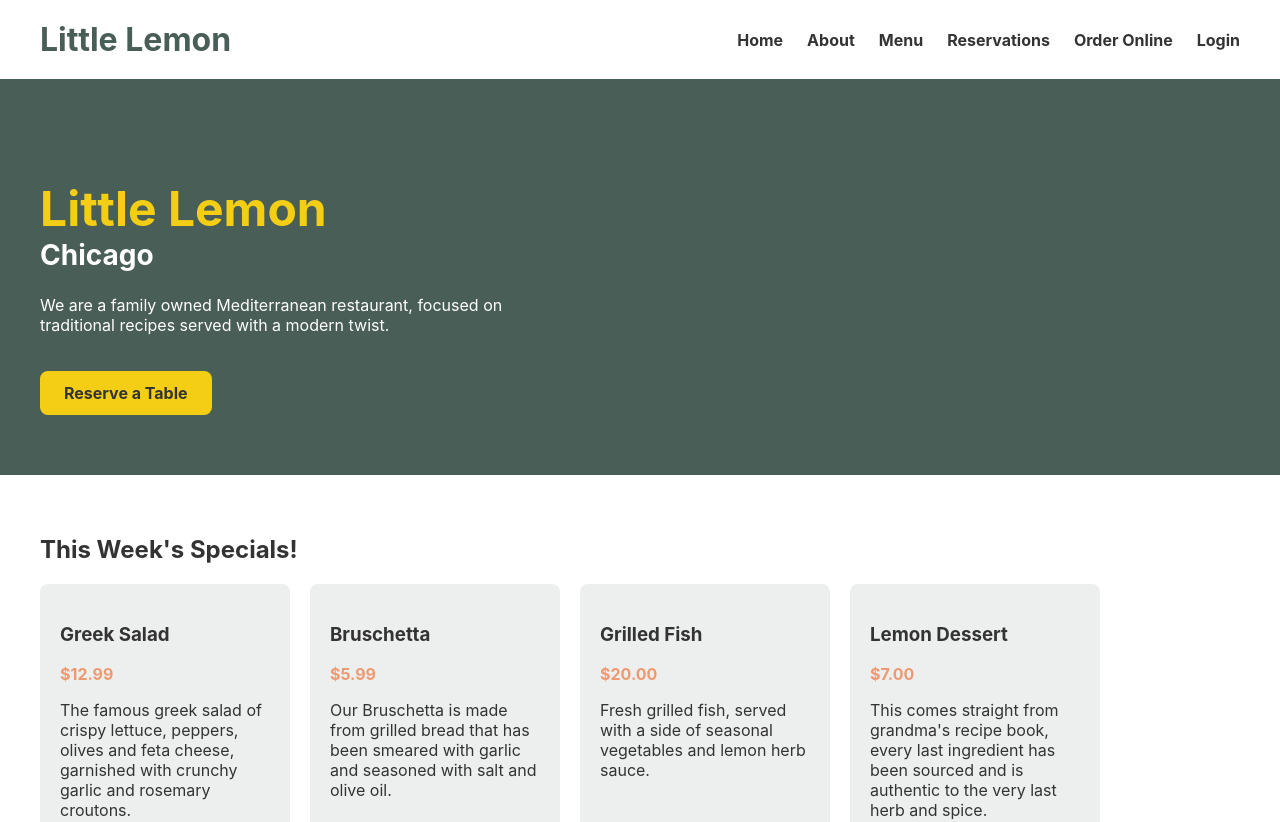
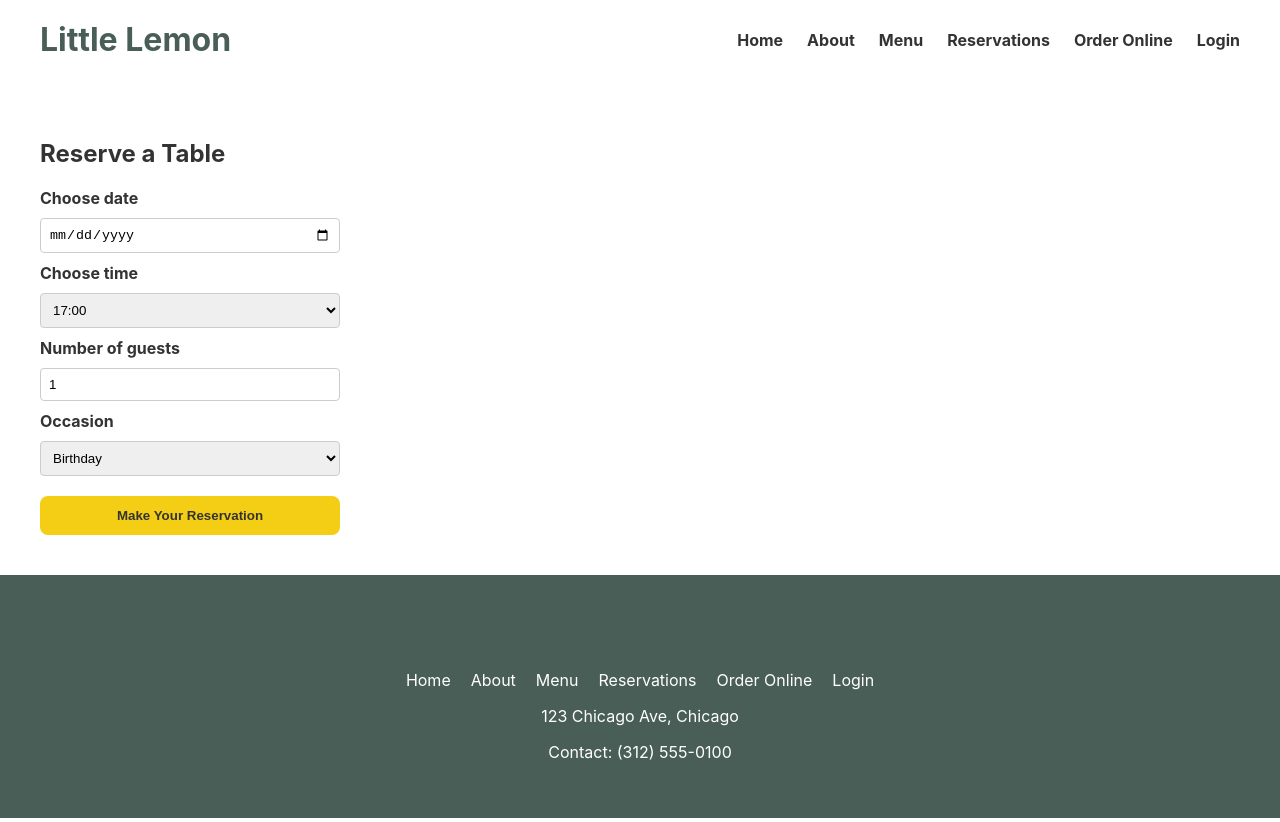
Before and after one commit to Padronline/little-lemon-lpadron, a React (Create React App) app: page /booking in a window 1280 px wide. Shown: the top 822 px of the page. Built offline with nearby package versions, Linux system fonts and the light colour scheme.

Commit message:
Add booking page and form with routing

```diff
--- a/package.json
+++ b/package.json
@@ -9,6 +9,7 @@
     "@testing-library/user-event": "^13.5.0",
     "react": "^19.3.0",
     "react-dom": "^19.3.0",
+    "react-router-dom": "^7.18.4",
     "react-scripts": "5.0.1",
     "web-vitals": "^2.1.4"
   },
--- a/src/App.css
+++ b/src/App.css
@@ -104,3 +104,31 @@
   color: #ee9972;
   font-weight: bold;
 }
+
+.booking {
+  padding: 40px;
+}
+
+.booking-form {
+  display: flex;
+  flex-direction: column;
+  max-width: 300px;
+  gap: 10px;
+}
+
+.booking-form label {
+  font-weight: bold;
+}
+
+.booking-form input,
+.booking-form select {
+  padding: 8px;
+  border: 1px solid #cccccc;
+  border-radius: 4px;
+}
+
+.booking-form .btn-reserve {
+  border: none;
+  cursor: pointer;
+  margin-top: 10px;
+}
--- a/src/App.js
+++ b/src/App.js
@@ -1,15 +1,22 @@
+import { BrowserRouter, Routes, Route } from 'react-router-dom';
 import './App.css';
 import Header from './components/Header';
 import Main from './components/Main';
+import Booking from './components/Booking';
 import Footer from './components/Footer';
 
 function App() {
   return (
-    <div className="App">
-      <Header />
-      <Main />
-      <Footer />
-    </div>
+    <BrowserRouter>
+      <div className="App">
+        <Header />
+        <Routes>
+          <Route path="/" element={<Main />} />
+          <Route path="/booking" element={<Booking />} />
+        </Routes>
+        <Footer />
+      </div>
+    </BrowserRouter>
   );
 }
 
--- /dev/null
+++ b/src/components/Booking.js
@@ -0,0 +1,24 @@
+import { useState } from 'react';
+import { useNavigate } from 'react-router-dom';
+import BookingForm from './BookingForm';
+
+const availableTimes = ['17:00', '18:00', '19:00', '20:00', '21:00', '22:00'];
+
+function Booking() {
+  const [bookings, setBookings] = useState([]);
+  const navigate = useNavigate();
+
+  function handleSubmit(booking) {
+    setBookings([...bookings, booking]);
+    navigate('/confirmed');
+  }
+
+  return (
+    <section className="booking">
+      <h2>Reserve a Table</h2>
+      <BookingForm availableTimes={availableTimes} onSubmit={handleSubmit} />
+    </section>
+  );
+}
+
+export default Booking;
--- /dev/null
+++ b/src/components/BookingForm.js
@@ -0,0 +1,54 @@
+import { useState } from 'react';
+
+function BookingForm({ availableTimes, onSubmit }) {
+  const [date, setDate] = useState('');
+  const [time, setTime] = useState(availableTimes[0]);
+  const [guests, setGuests] = useState(1);
+  const [occasion, setOccasion] = useState('Birthday');
+
+  function handleSubmit(e) {
+    e.preventDefault();
+    onSubmit({ date, time, guests, occasion });
+  }
+
+  return (
+    <form className="booking-form" onSubmit={handleSubmit}>
+      <label htmlFor="date">Choose date</label>
+      <input
+        type="date"
+        id="date"
+        value={date}
+        onChange={(e) => setDate(e.target.value)}
+        required
+      />
+
+      <label htmlFor="time">Choose time</label>
+      <select id="time" value={time} onChange={(e) => setTime(e.target.value)}>
+        {availableTimes.map((t) => (
+          <option key={t} value={t}>{t}</option>
+        ))}
+      </select>
+
+      <label htmlFor="guests">Number of guests</label>
+      <input
+        type="number"
+        id="guests"
+        min="1"
+        max="10"
+        value={guests}
+        onChange={(e) => setGuests(e.target.value)}
+        required
+      />
+
+      <label htmlFor="occasion">Occasion</label>
+      <select id="occasion" value={occasion} onChange={(e) => setOccasion(e.target.value)}>
+        <option>Birthday</option>
+        <option>Anniversary</option>
+      </select>
+
+      <button type="submit" className="btn-reserve">Make Your Reservation</button>
+    </form>
+  );
+}
+
+export default BookingForm;
```
Also changed, not shown: 1 other file (tests, documents, lock files or other folders).
